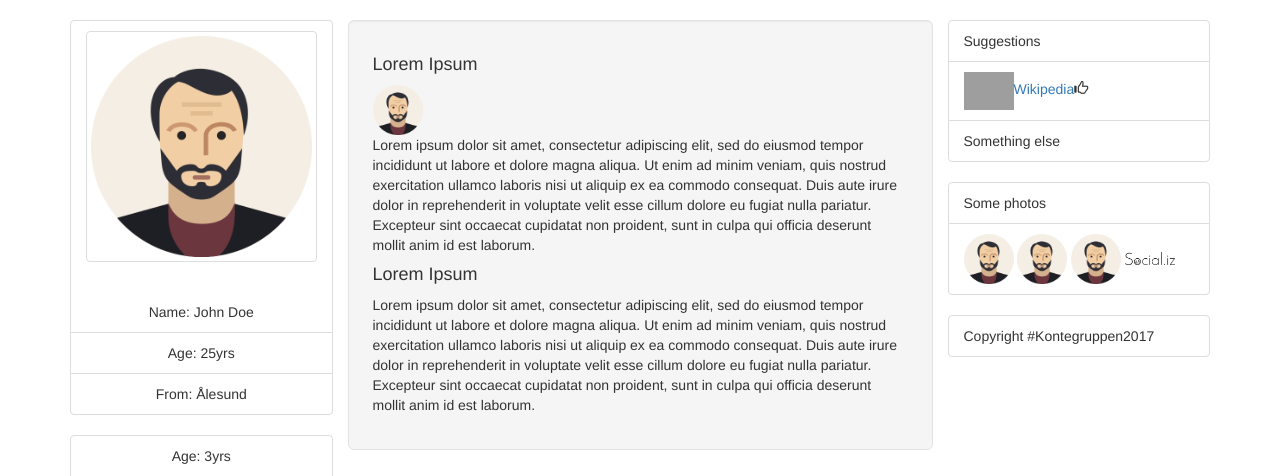
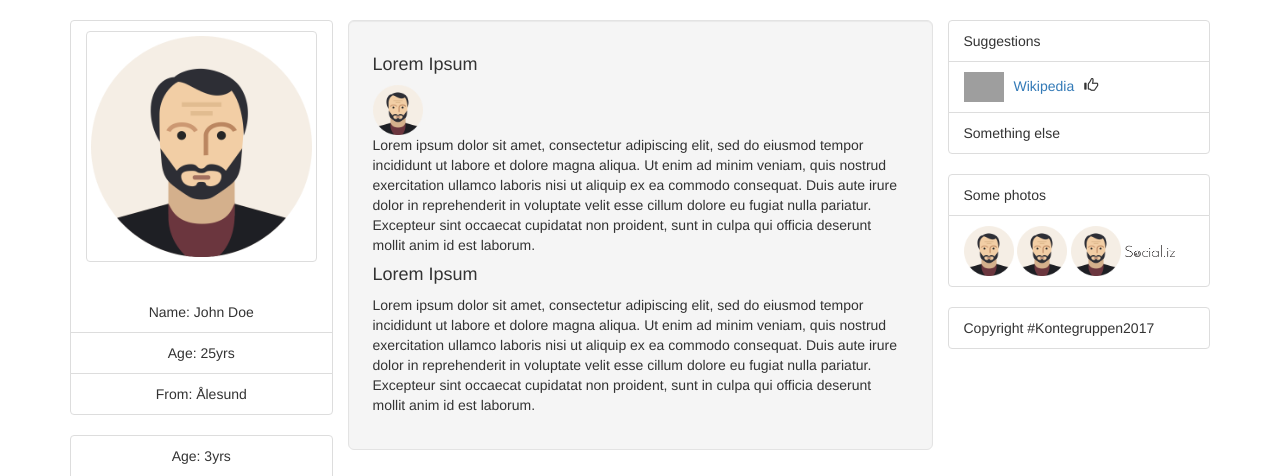
Before and after one commit to PrefeX/ntnu-webtek-social-site, a PHP site: page / in a window 1280 px wide. Shown: the part 57-533 px from the top of the page. Run offline with PHP 8.4, Linux system fonts and the light colour scheme; style sheets or scripts are compiled from the project's sources; some libraries are stand-ins or nearby versions; grey boxes are pictures that could not be loaded.

Commit message:
added padding right

```diff
--- a/css/style.css
+++ b/css/style.css
@@ -32,3 +32,6 @@
 img.lightbox:hover {
   cursor: pointer;
 }
+.padding-right {
+	padding-right: 10px;
+}
```
